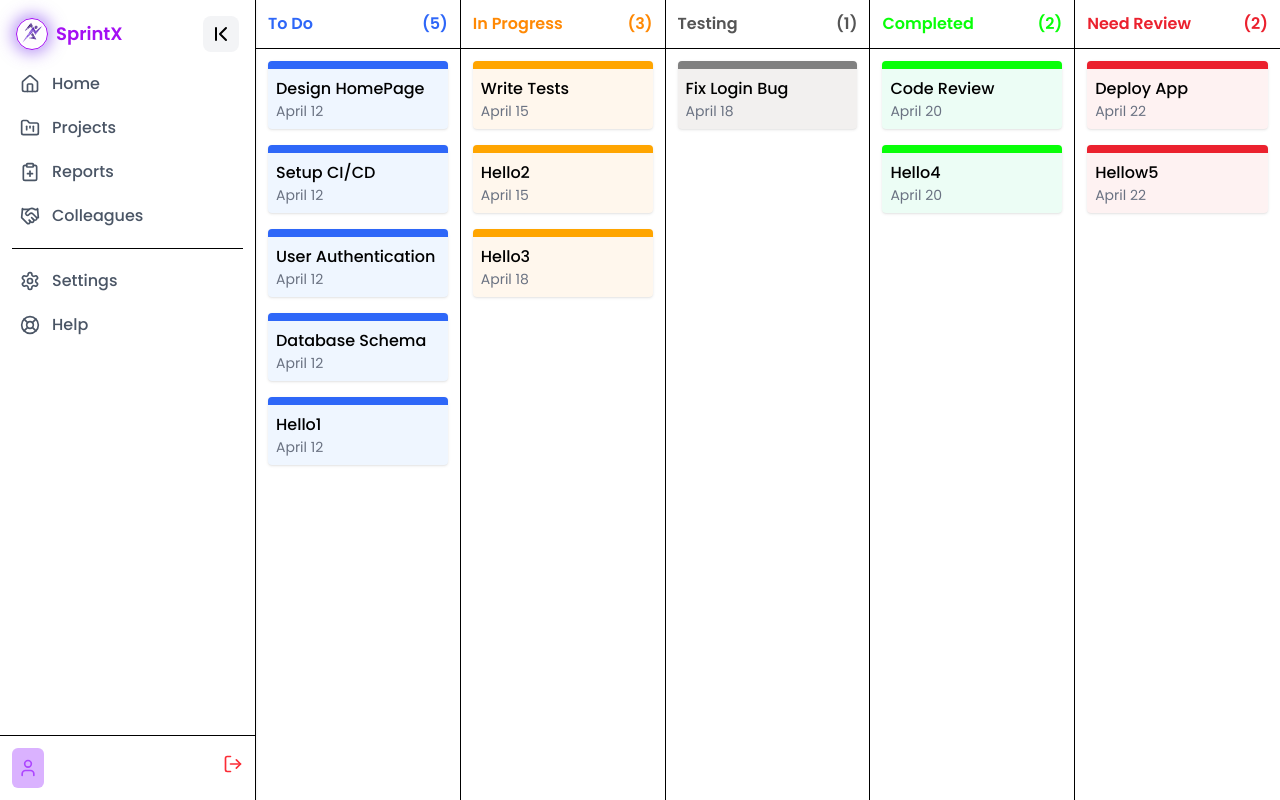
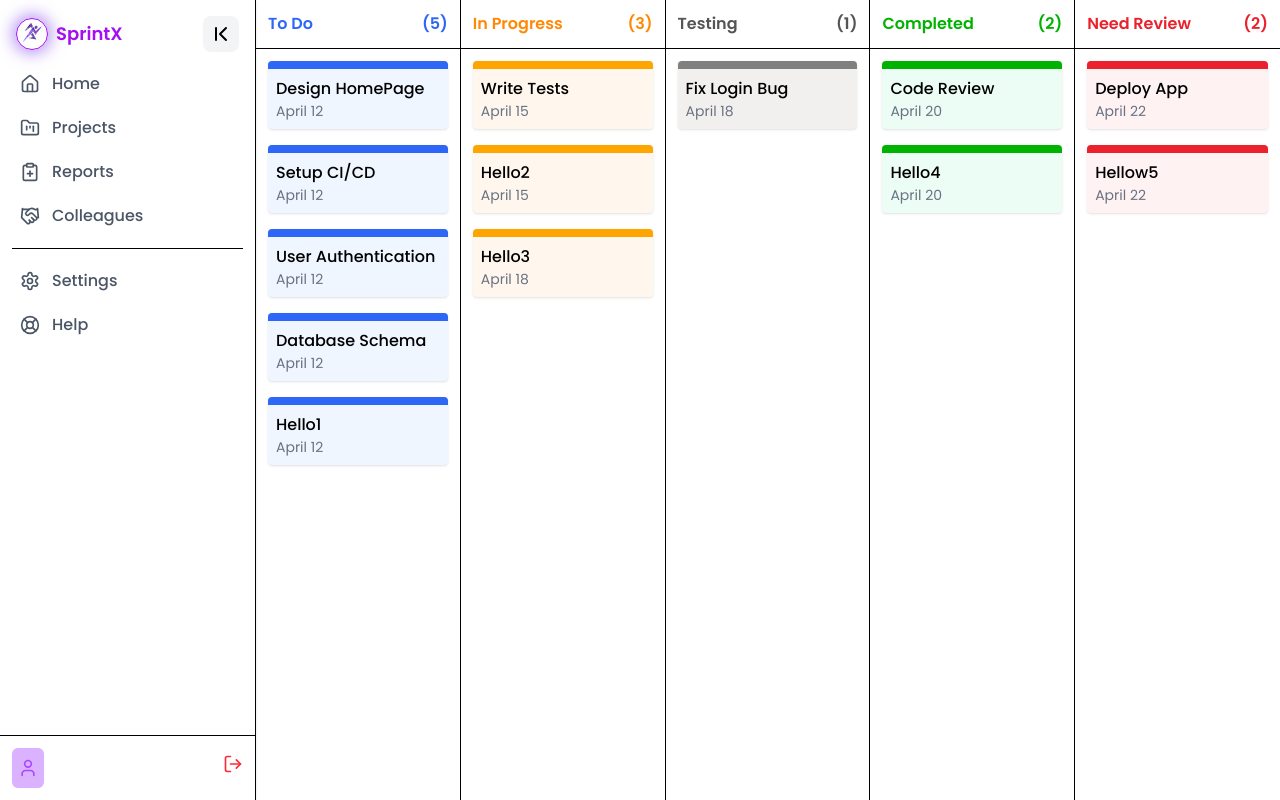
Before and after one commit to Sabarish-developer/SprintX, a React (Vite) app in the folder client/: page /home/tasks in a window 1280 px wide. Built offline with nearby package versions, Linux system fonts and the light colour scheme.

Commit message:
Tasks Headers bg-text-color altered 2

```diff
--- a/client/src/components/TaskCard.jsx
+++ b/client/src/components/TaskCard.jsx
@@ -23,7 +23,7 @@ const TaskCard = ({ task, status }) => {
     if (status === "To Do") return "#2E67F8";
     if (status === "In Progress") return "orange";
     if (status === "Testing") return "gray";
-    if (status === "Completed") return "#08FF08";
+    if (status === "Completed") return "#00b300";
     if (status === "Need Review") return "#EB212E";
     return "gray";
   };
--- a/client/src/components/Tasks.jsx
+++ b/client/src/components/Tasks.jsx
@@ -47,7 +47,7 @@ const Tasks = () => {
             case "Testing":
                 return "text-[#555555]";
             case "Completed":
-                return "text-[#08FF08]";
+                return "text-[#00b300]";
             case "Need Review":
                 return "text-[#EB212E]";
             default:
```
